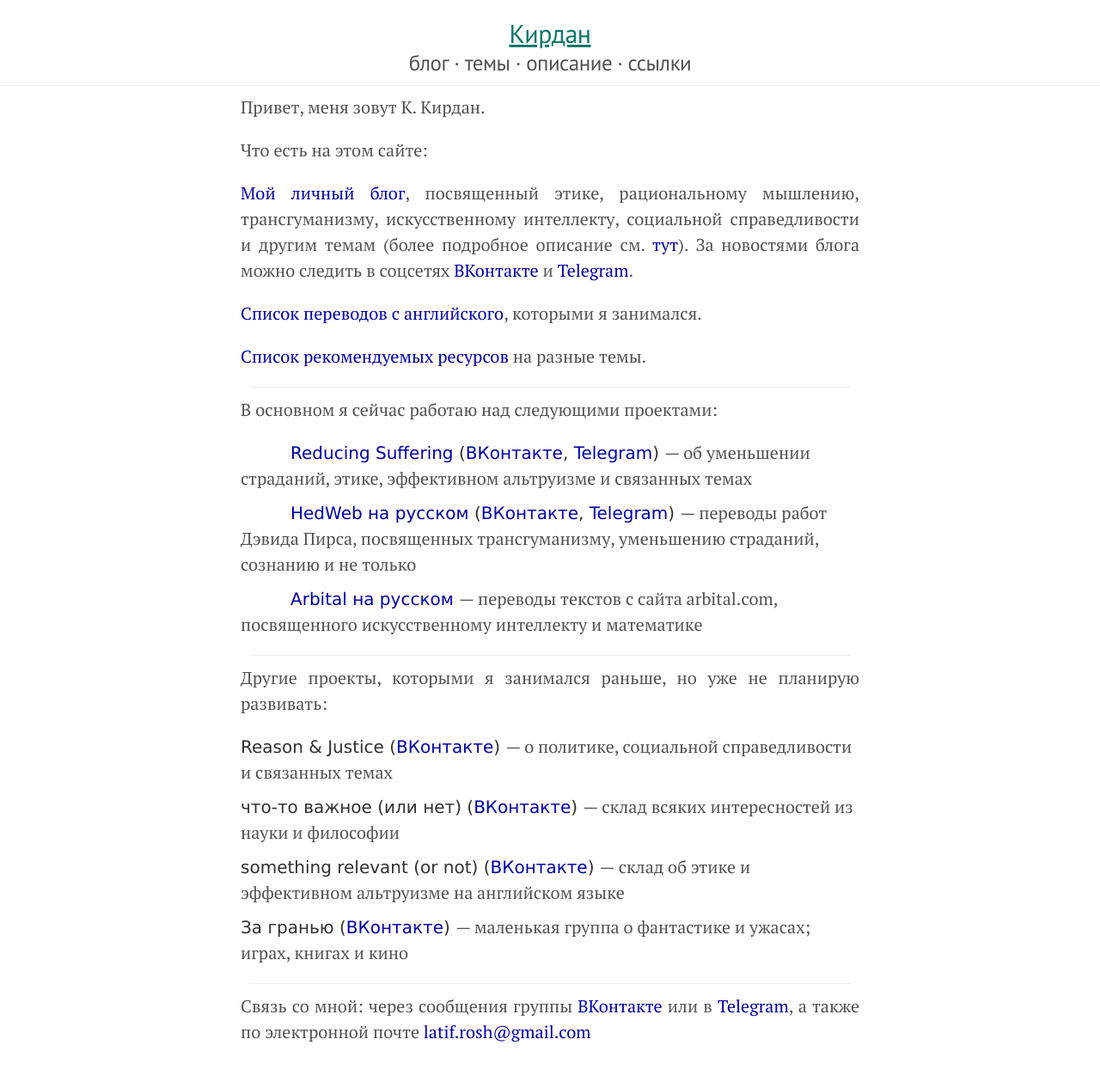
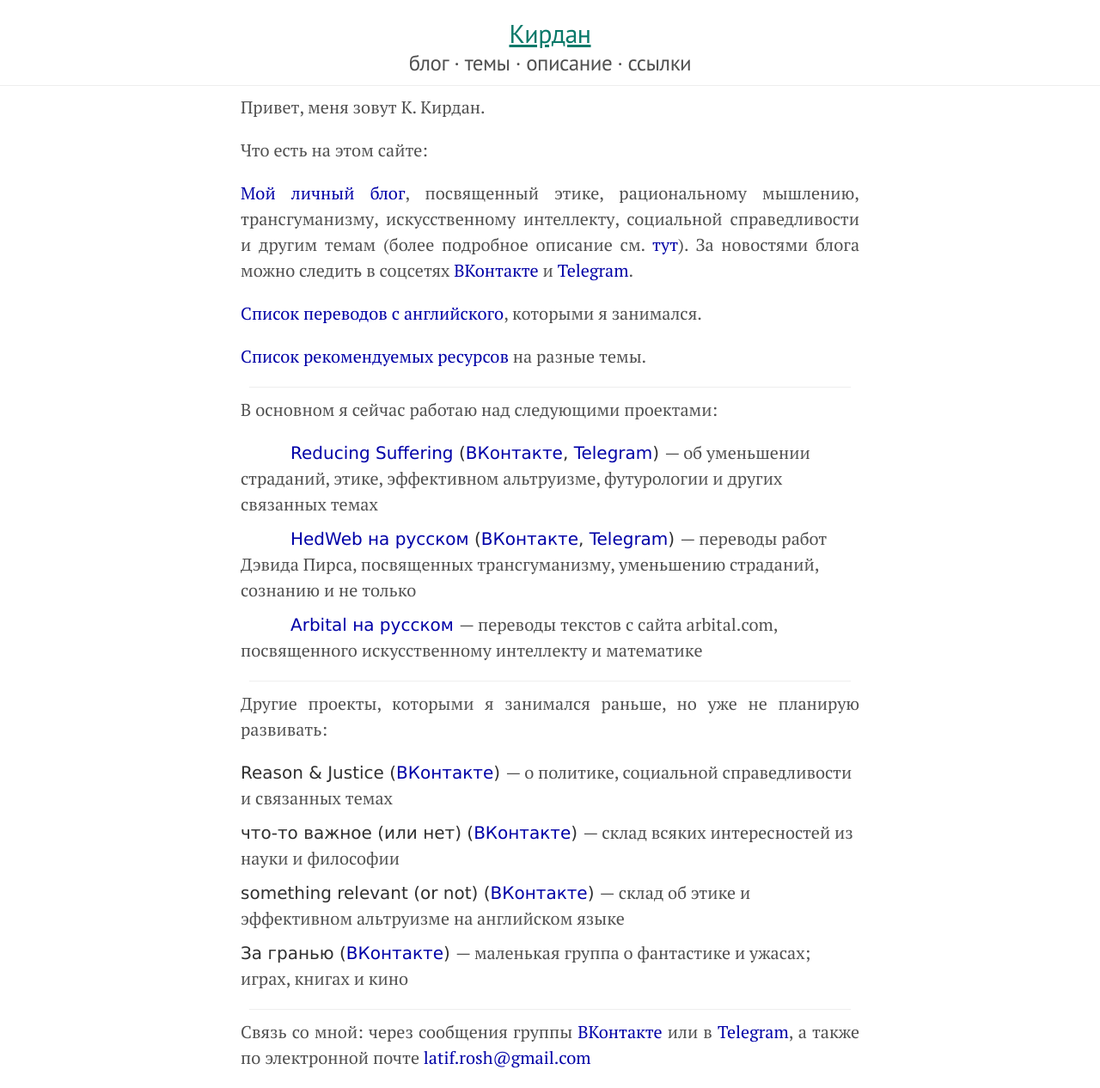
Before and after one commit to KKirdan/kkirdan.github.io, a Jekyll site: the page built from index.md, in a window 1280 px wide. Shown: the whole page at 86% size. Built offline with Jekyll 4.4.1, drawn with Linux system fonts in a browser that asks for light colours; before the commit the page ends 1236 px from its top, so only the background shows below that.

Commit message:
Update index.md

```diff
--- a/index.md
+++ b/index.md
@@ -18,7 +18,7 @@ nav_id: 0
 
 В основном я сейчас работаю над следующими проектами:
 
-{% include project-entry.html title="Reducing Suffering" url="https://reducingsuffering.github.io/" vk="https://vk.com/reducing_suffering" telegram="https://t.me/reducing_suffering" text="об уменьшении страданий, этике, эффективном альтруизме и связанных темах" icon="https://reducingsuffering.github.io/assets/images/favicon.ico" %}
+{% include project-entry.html title="Reducing Suffering" url="https://reducingsuffering.github.io/" vk="https://vk.com/reducing_suffering" telegram="https://t.me/reducing_suffering" text="об уменьшении страданий, этике, эффективном альтруизме, футурологии и других связанных темах" icon="https://reducingsuffering.github.io/assets/images/favicon.ico" %}
 
 {% include project-entry.html title="HedWeb на русском" url="https://hedweb-ru.github.io/" vk="https://vk.com/hedweb_ru" telegram="https://t.me/hedweb_ru" text="переводы работ Дэвида Пирса, посвященных трансгуманизму, уменьшению страданий, сознанию и не только" icon="https://hedweb-ru.github.io/assets/images/favicon.ico" %}
 
```
